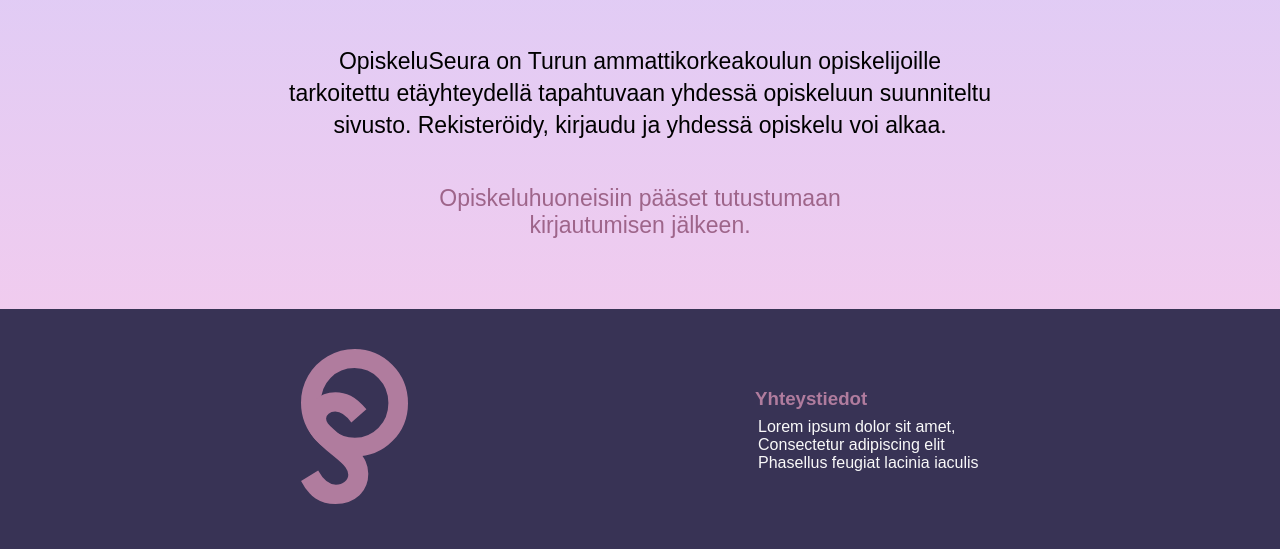
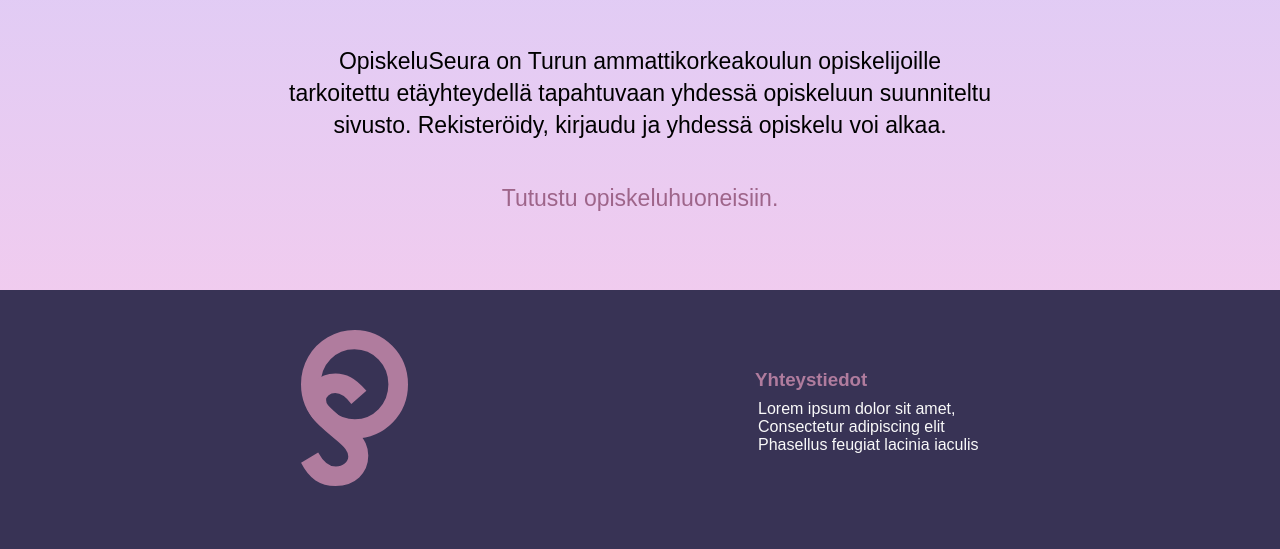
Before and after one commit to KaritaLaine/Opiskeluseura, a Django app: page / in a window 1280 px wide. Shown: the part 270-819 px from the top of the page. After the commit the page ends 756 px from the top, so only its background shows below. Run offline with Django 4.2, Linux system fonts and the light colour scheme; the visitor is signed in with stand-in values (Sample User, id 1).

Commit message:
muutettu tekstiä kirjautumisen jälkeen

```diff
--- a/opiskeluseura/verkkosivut/templates/etusivu.html
+++ b/opiskeluseura/verkkosivut/templates/etusivu.html
@@ -32,8 +32,7 @@
                 </p>
                 <!-- Tutustu huoneisiin -elementti, joka johtaa kirjautumissivulle -->
                 {% if user.is_authenticated %}
-                    <a href="{%url 'opiskeluhuoneet'%}"><button class="linkkiteksti">Opiskeluhuoneisiin pääset tutustumaan <br>
-                        kirjautumisen jälkeen.</button></a>
+                    <a href="{%url 'opiskeluhuoneet'%}"><button class="linkkiteksti">Tutustu opiskeluhuoneisiin.</button></a>
                 {% else %}
                     <button class="linkkiteksti" onclick="openForm()">Opiskeluhuoneisiin pääset tutustumaan <br>
                         kirjautumisen jälkeen.</button>
```
